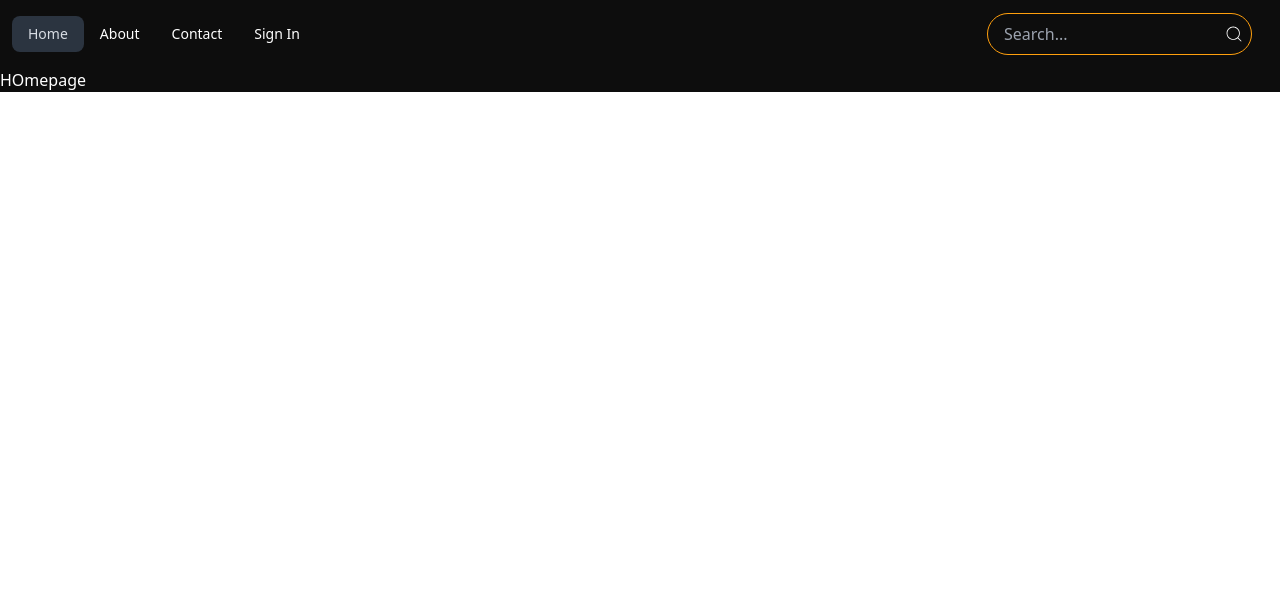
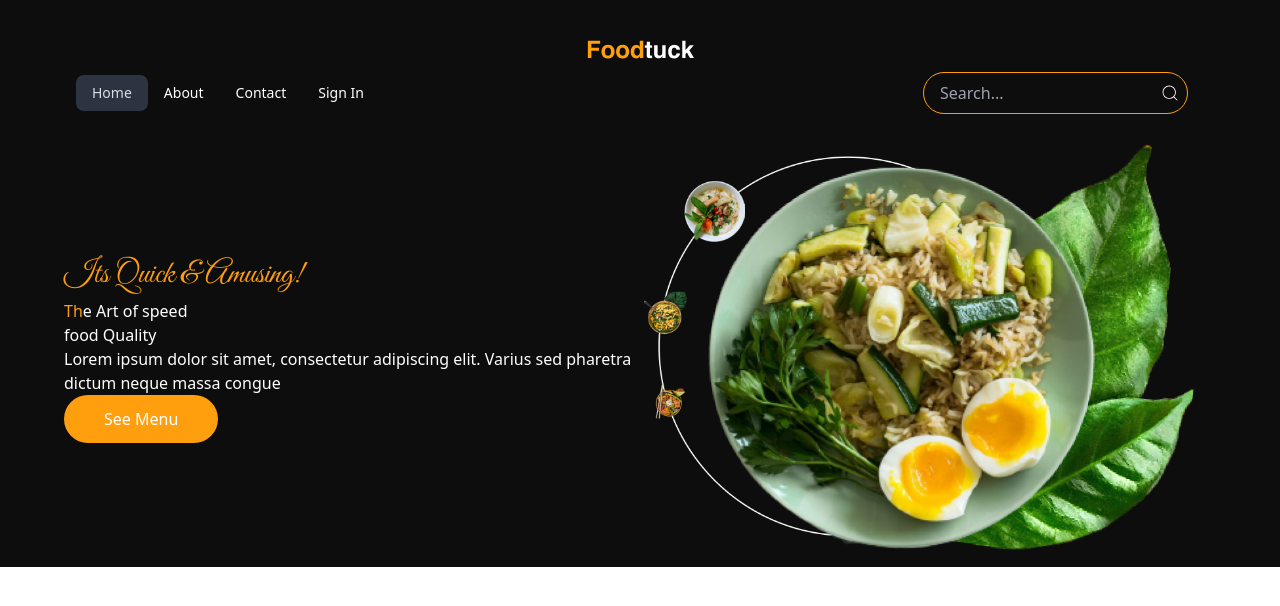
Before and after one commit to promahbubul/food-order-client, a React (Vite) app: page / in a window 1280 px wide. Shown: the top 606 px of the page. Built offline with nearby package versions, Linux system fonts and the light colour scheme.

Commit message:
banner design added

```diff
--- a/src/Layout/MainLayout.jsx
+++ b/src/Layout/MainLayout.jsx
@@ -4,9 +4,11 @@ import Navbar from '../components/Navbar/Navbar'
 
 const MainLayout = () => {
     return (
-        <div className='bg-[#0D0D0D] md:text-white'>
+        <div className='bg-[#0D0D0D] md:text-white '>
+            <div className='max-w-6xl mx-auto'>
             <Navbar />
-            <Outlet />
+                <Outlet />
+            </div>
         </div>
 
     )
--- a/src/Pages/HomePage.jsx
+++ b/src/Pages/HomePage.jsx
@@ -1,10 +1,12 @@
 import React from 'react'
 import Navbar from '../components/Navbar/Navbar'
+import Banner from '../components/Banner/Banner'
+
 
 const HomePage = () => {
   return (
     <div>
-      HOmepage
+      <Banner />
     </div>
   )
 }
--- /dev/null
+++ b/src/components/Banner/Banner.jsx
@@ -0,0 +1,23 @@
+import React from 'react'
+import bannerImage from '../../assets/images/Image.png'
+
+const Banner = () => {
+    return (
+        <div className='flex flex-row items-center'>
+            <div className="w-full">
+                <h4 className="font-great-vibes text-heading-4 text-primary-2">Its Quick & Amusing!</h4>
+                <h2 className="">
+                    <span className='text-primary-2'>Th</span>e Art of speed<br></br> food Quality
+
+                </h2>
+                <p>Lorem ipsum dolor sit amet, consectetur adipiscing elit.
+                    Varius sed pharetra dictum neque massa congue</p>
+                <button className='bg-primary-2 px-10 py-3 rounded-full'>See Menu</button>
+            </div>
+            <div className="w-full">
+                <img src={bannerImage} alt="" />          </div>
+        </div>
+    )
+}
+
+export default Banner
--- a/src/components/Navbar/Navbar.jsx
+++ b/src/components/Navbar/Navbar.jsx
@@ -1,7 +1,7 @@
 import React from 'react'
 import { NavLink } from 'react-router-dom'
 import { CiSearch } from 'react-icons/ci';
-import logo from '../../assets/images/'
+import logo from '../../assets/images/Foodtuck.png'
 
 
 const Navbar = () => {
@@ -16,10 +16,10 @@ const Navbar = () => {
     return (
 
         <>
+            <div className='text-center pt-10'>
+                <NavLink to={'/'}><img className='mx-auto' src={logo} /></NavLink>
+            </div>
             <div className="navbar bg-[#0D0D0D] text-white">
-                <div>
-                    <NavLink to={'/'}><img src='' /></NavLink>
-                </div>
                 <div className="">
                     <div className="dropdown">
                         <label tabIndex={0} className="btn btn-ghost lg:hidden">
```
